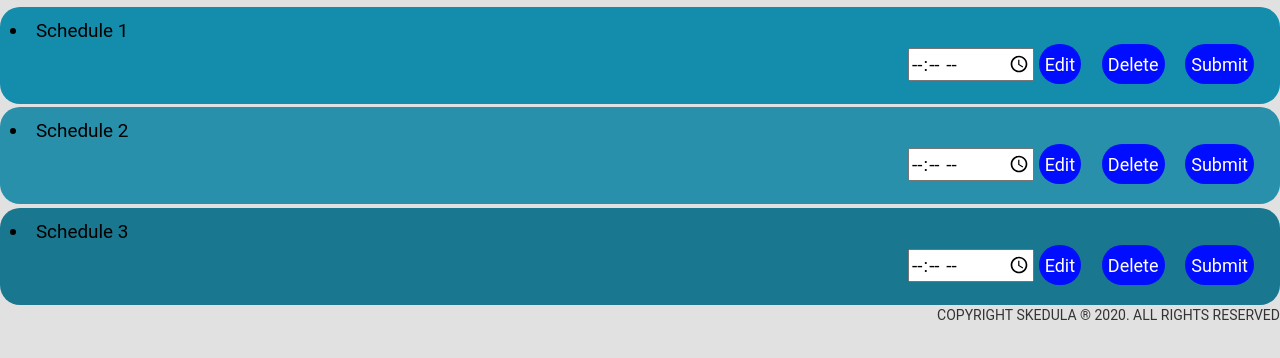
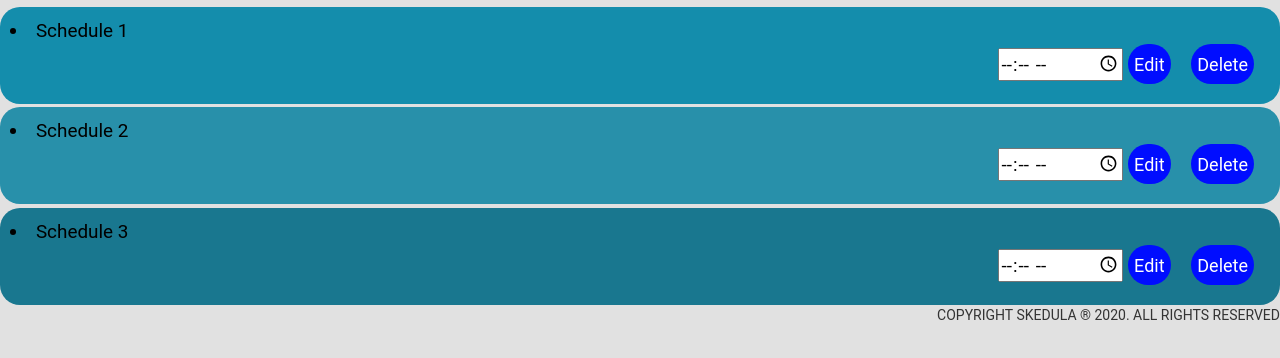
Before and after one commit to janimakr/Skedula, a plain HTML site: page Patient Homepage/Final/Patient Rescheduler/Patientrsch.html in a window 1280 px wide. Shown: the part 322-680 px from the top of the page. Drawn offline with nearby package versions, Linux system fonts and the light colour scheme; files whose address does not match are found by name.

Commit message:
Update Patientrsch.html

```diff
--- a/Patient Homepage/Final/Patient Rescheduler/Patientrsch.html
+++ b/Patient Homepage/Final/Patient Rescheduler/Patientrsch.html
@@ -66,14 +66,12 @@
             <input type="time" id="appt" name="appt" min="09:00" max="18:00" required>
             <input type="button" value="Edit" style='margin-right:16px'/>
             <input type="button" value="Delete" style='margin-right:16px'/>
-            <input type="button" value="Submit" style='margin-right:16px'/>
     </p></li> </div>
     <div class="content2"><li>Schedule 2
         <p align="right">
             <input type="time" id="appt" name="appt" min="09:00" max="18:00" required>
             <input type="button" value="Edit" style='margin-right:16px'/>
             <input type="button" value="Delete" style='margin-right:16px'/>
-            <input type="button" value="Submit" style='margin-right:16px'/>
     </p></li> </div>
 
     <div class="content3"><li>Schedule 3
@@ -81,7 +79,6 @@
             <input type="time" id="appt" name="appt" min="09:00" max="18:00" required>
             <input type="button" value="Edit" style='margin-right:16px'/>
             <input type="button" value="Delete" style='margin-right:16px'/>
-            <input type="button" value="Submit" style='margin-right:16px'/>
     </p></li> </div></div>
     <div class="row">
         <div class="col-sm-12">
```
